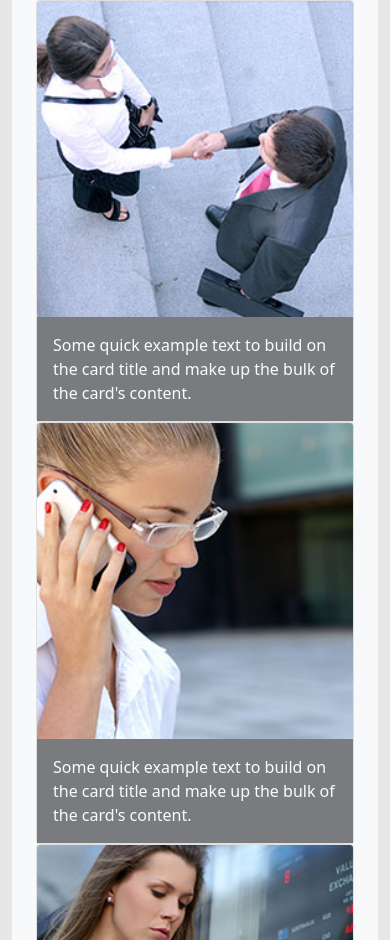
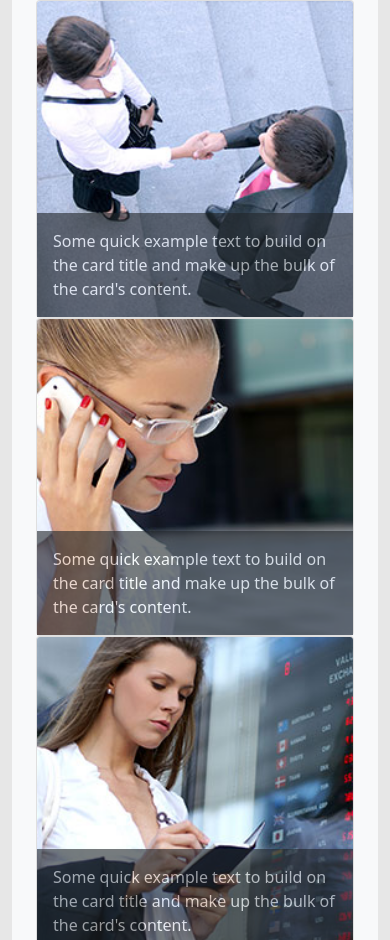
Before and after one commit to Mayank461/Bootstrap, a plain HTML site: page index.html in a window 390 px wide. Shown: the part 3288-4228 px from the top of the page. Drawn offline with nearby package versions, Linux system fonts and the light colour scheme.

Commit message:
first commit

```diff
--- a/Ass2.css
+++ b/Ass2.css
@@ -66,8 +66,8 @@ body{
 }
 .pos
 {
-    display: static;
-    top: 65%;
+    position: absolute;
+    bottom: 0;
     opacity: 0.6;
 }
 .picture
@@ -113,7 +113,7 @@ body{
         margin-top: 2%;
     }
     .pos {
-        top: 88%;
+        bottom: 0;
         opacity: 0.6;
     }
     .foo {
```
